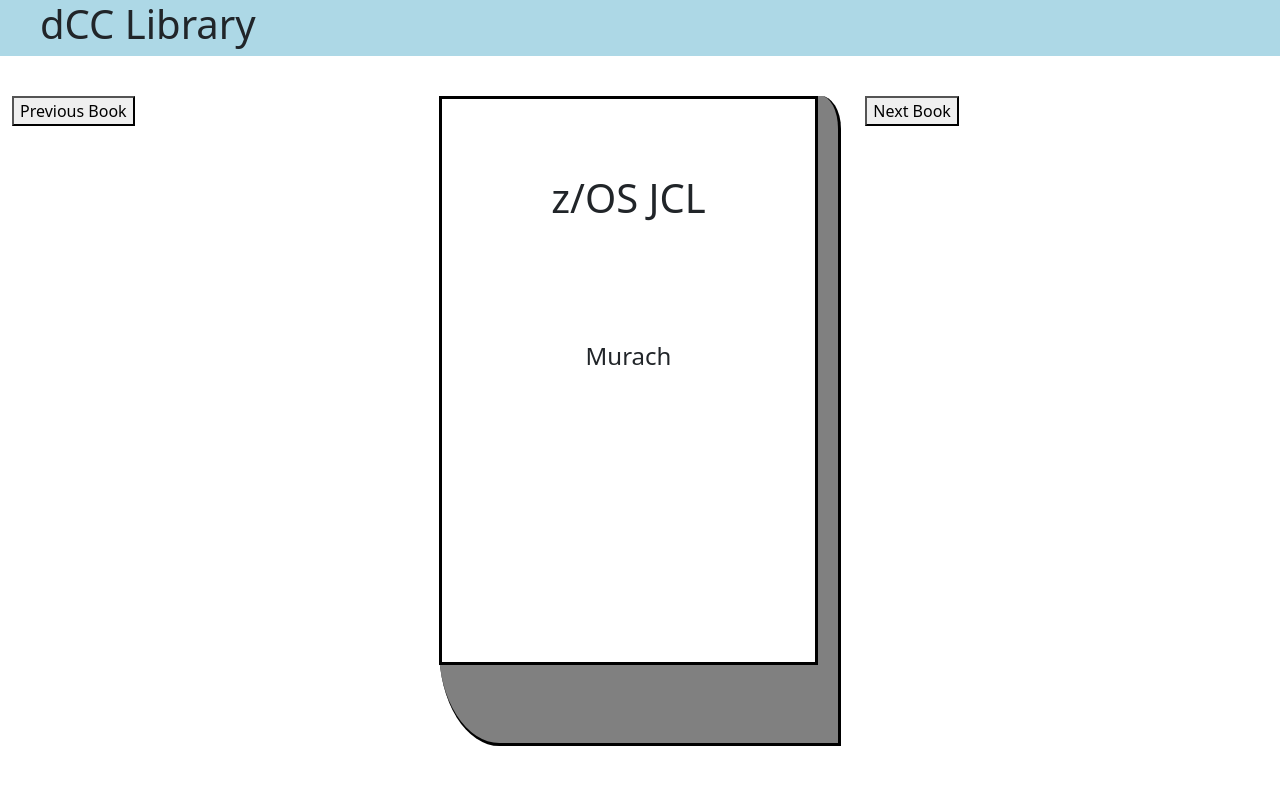
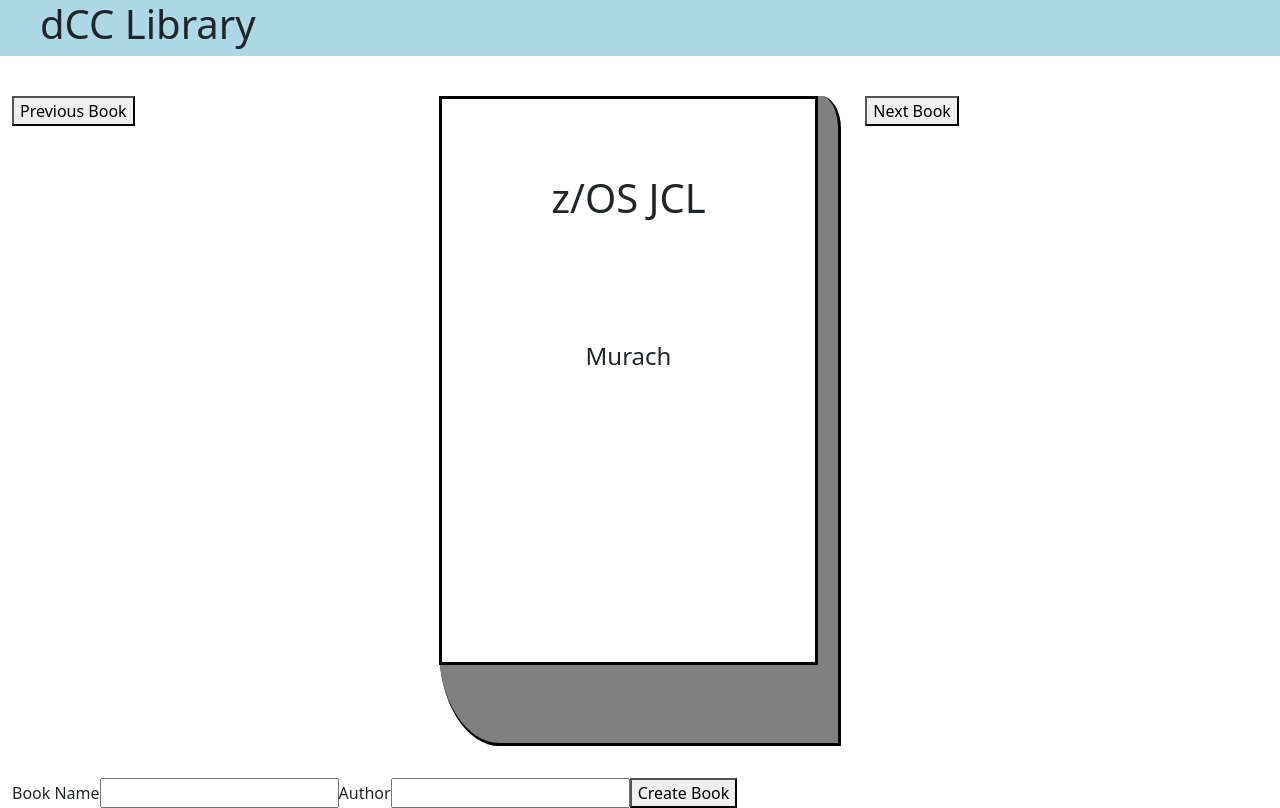
Before and after one commit to algreen27/DCCLibrary, a React (Create React App) app: page / in a window 1280 px wide. Built offline with nearby package versions, Linux system fonts and the light colour scheme.

Commit message:
created and completed createBook component

```diff
--- a/src/components/App.jsx
+++ b/src/components/App.jsx
@@ -2,6 +2,7 @@
 import './App.css';
 import TitleBar from './TitleBar/TitleBar';
 import BookViewer from './BookViewer/BookViewer';
+import BookCreator from './BookCreator/BookCreator';
 
 
 class App extends Component{
@@ -9,7 +10,7 @@
         super(props);
         this.books = [
             {title: "z/OS JCL", author: "Murach"},
-            {title: "Fifth Dscipline", author: "Peter Senge"},
+            {title: "Fifth Discipline", author: "Peter Senge"},
             {title: "Rainbow Six", author: "Tom Clancy"}
         ];
         this.state = {
@@ -38,6 +39,15 @@
         });
     }
 
+    createBook = (newBook) => {
+        console.log('From the createNewBook on App component', newBook);
+        this.books.push(newBook);
+        this.setState({
+            bookNumber: this.books.length - 1
+        })
+
+    }
+
 
 
 
@@ -46,6 +56,7 @@
             <div className="container-fluid">
                 <TitleBar/>
                 <BookViewer book={this.books[this.state.bookNumber]} nextBook={this.goToNextBook} prevBook={this.goToPrevBook}/>
+                <BookCreator createNewBook={this.createBook}/>
             </div>
         )
     }
--- /dev/null
+++ b/src/components/BookCreator/BookCreator.jsx
@@ -0,0 +1,40 @@
+import React, { Component } from 'react'
+
+
+class BookCreator extends Component {
+    constructor(props){
+        super(props);
+        this.state = {
+            title: '',
+            author: ''
+        }
+    }
+
+    handleChange = (event) => {
+        this.setState({
+            [event.target.name]: event.target.value
+
+        });
+
+    }
+
+    handleSubmit = (event) => {
+        event.preventDefault();
+        this.props.createNewBook(this.state);
+    }
+
+    render() {
+        return (
+            <form onSubmit={this.handleSubmit}>
+                <label>Book Name</label>
+                <input name="title" onChange={this.handleChange} value={this.state.title} />
+                <label>Author</label>
+                <input name="author"onChange={this.handleChange} value={this.state.author}/>
+                <button type="submit">Create Book</button>
+
+            </form>
+        )
+    }
+}
+
+export default BookCreator;
```
Also changed, not shown: src/components/BookCreator/BookCreator.css (added).
